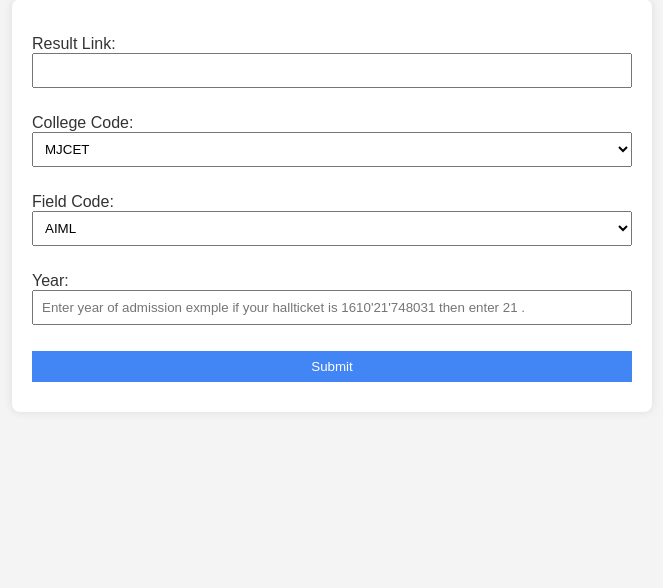
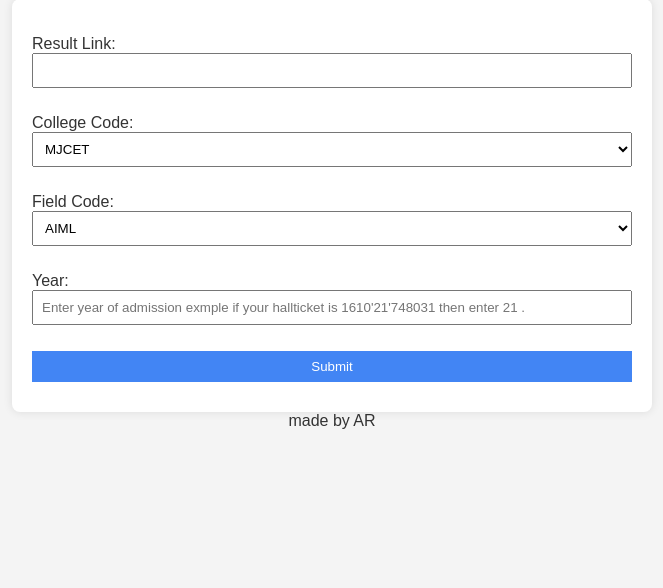
Before and after one commit to hamzarkhan/University-Results-Scrapper, a Django app: page / in a window 1280 px wide. Shown: the part 69-657 px from the top of the page, without its empty margins (308-971 px from the left). Run offline with Django 4.2, Linux system fonts and the light colour scheme.

Commit message:
footer added

```diff
--- a/resultapp/templates/resultapp/index.html
+++ b/resultapp/templates/resultapp/index.html
@@ -137,6 +137,15 @@
             color: white;
             margin-right: 10px;
         }
+        footer{
+
+
+            text-align: center;
+        }
+        footer a{
+            color: inherit;
+            text-decoration: none;
+        }
     </style>
     <link rel="stylesheet" href="https://cdnjs.cloudflare.com/ajax/libs/font-awesome/5.15.4/css/all.min.css">
 </head>
@@ -201,4 +210,7 @@
             document.getElementById("mySidebar").style.width = "0";
         }
     </script>
+    <footer>
+        made by <a href="https://github.com/that-ar-guy">AR</a>
+    </footer>
 </body>
```
